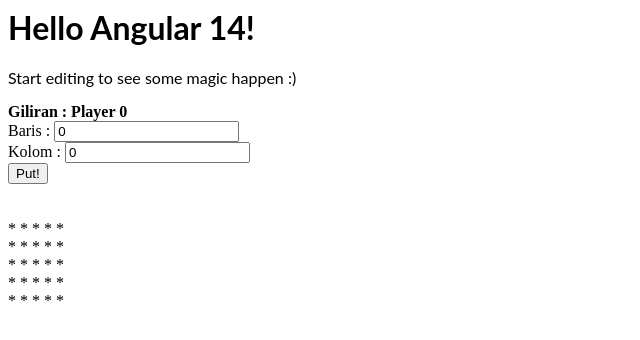
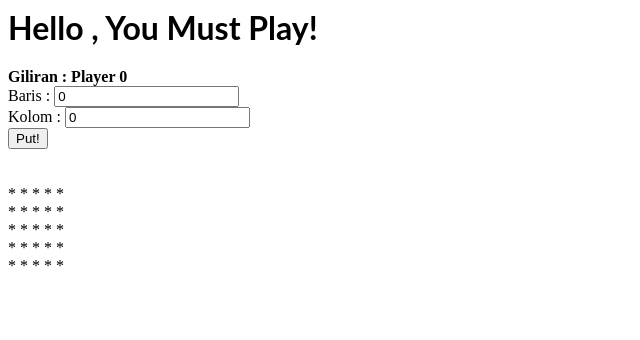
Before and after one commit to kev00kev/C14180089-Angular1, an Angular app: page / in a window 1280 px wide. Shown: the top 340 px of the page, without its empty margins (0-640 px from the left). Built offline with nearby package versions, Linux system fonts and the light colour scheme.

Commit message:
2 files modified

```diff
--- a/src/app/app.component.html
+++ b/src/app/app.component.html
@@ -1,6 +1,6 @@
 <hello name="{{ name }}"></hello>
 <p>
-  Start editing to see some magic happen :)
+
 </p>
 <b>Giliran : Player {{user}}<br></b>
 Baris : <input [(ngModel)] = "a" type = "text"><br>
--- a/src/app/app.component.ts
+++ b/src/app/app.component.ts
@@ -6,7 +6,7 @@
   styleUrls: [ './app.component.css' ]
 })
 export class AppComponent  {
-  name = 'Angular ' + VERSION.major;
+  name = ', You Must Play';
   user = 0;
   index = 0;
   a = 0;
```
